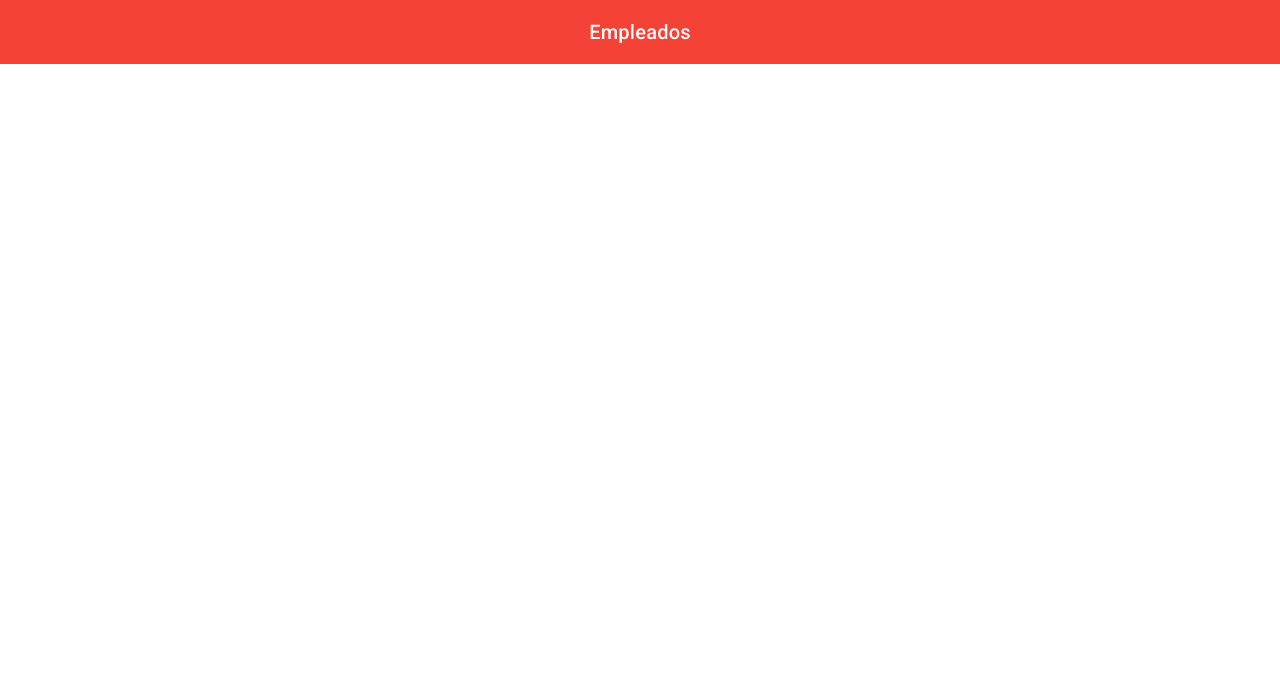
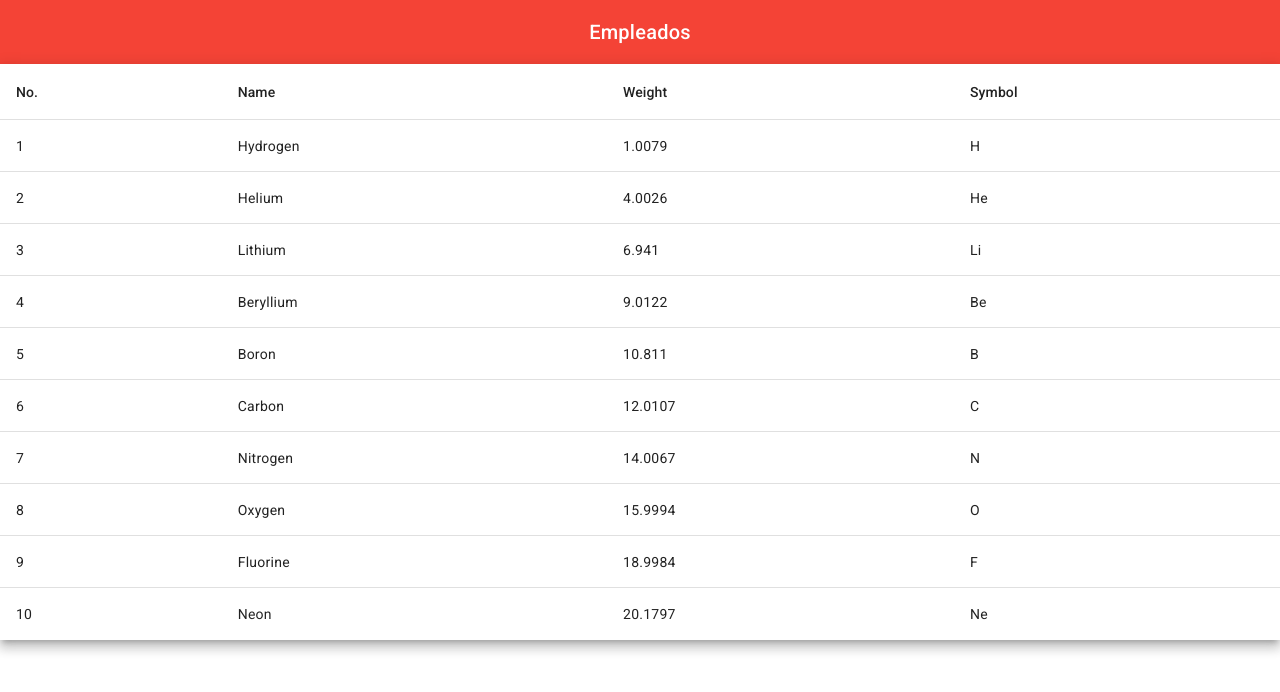
Before and after one commit to rolandoyanique/ABMEmpleado, an Angular app: page / in a window 1280 px wide. Shown: the top 692 px of the page. Built offline with nearby package versions, Linux system fonts and the light colour scheme.

Commit message:
Se adiciono angular material

```diff
--- a/src/app/app.component.html
+++ b/src/app/app.component.html
@@ -1 +1,2 @@
 <app-navbar></app-navbar>
+<app-list-empleado></app-list-empleado>
--- a/src/app/app.component.ts
+++ b/src/app/app.component.ts
@@ -2,10 +2,11 @@
 import { RouterOutlet } from '@angular/router';
 import { MatSlideToggleModule } from '@angular/material/slide-toggle';
 import { NavbarComponent} from '../app/components/navbar/navbar.component'
+import {ListEmpleadoComponent } from '../app/components/list-empleado/list-empleado.component'
 @Component({
   selector: 'app-root',
   standalone: true,
-  imports: [RouterOutlet,MatSlideToggleModule,NavbarComponent],
+  imports: [RouterOutlet,MatSlideToggleModule,NavbarComponent,ListEmpleadoComponent],
   templateUrl: './app.component.html',
   styleUrl: './app.component.css'
 })
--- a/src/app/components/list-empleado/list-empleado.component.html
+++ b/src/app/components/list-empleado/list-empleado.component.html
@@ -1 +1,32 @@
-<p>list-empleado works!</p>
+<table mat-table [dataSource]="dataSource" class="mat-elevation-z8">
+
+  <!--- Note that these columns can be defined in any order.
+        The actual rendered columns are set as a property on the row definition" -->
+
+  <!-- Position Column -->
+  <ng-container matColumnDef="position">
+    <th mat-header-cell *matHeaderCellDef> No. </th>
+    <td mat-cell *matCellDef="let element"> {{element.position}} </td>
+  </ng-container>
+
+  <!-- Name Column -->
+  <ng-container matColumnDef="name">
+    <th mat-header-cell *matHeaderCellDef> Name </th>
+    <td mat-cell *matCellDef="let element"> {{element.name}} </td>
+  </ng-container>
+
+  <!-- Weight Column -->
+  <ng-container matColumnDef="weight">
+    <th mat-header-cell *matHeaderCellDef> Weight </th>
+    <td mat-cell *matCellDef="let element"> {{element.weight}} </td>
+  </ng-container>
+
+  <!-- Symbol Column -->
+  <ng-container matColumnDef="symbol">
+    <th mat-header-cell *matHeaderCellDef> Symbol </th>
+    <td mat-cell *matCellDef="let element"> {{element.symbol}} </td>
+  </ng-container>
+
+  <tr mat-header-row *matHeaderRowDef="displayedColumns"></tr>
+  <tr mat-row *matRowDef="let row; columns: displayedColumns;"></tr>
+</table>
--- a/src/app/components/list-empleado/list-empleado.component.ts
+++ b/src/app/components/list-empleado/list-empleado.component.ts
@@ -1,12 +1,34 @@
 import { Component } from '@angular/core';
-
+import {MatTableModule} from '@angular/material/table';
+export interface PeriodicElement {
+  name: string;
+  position: number;
+  weight: number;
+  symbol: string;
+}
+const ELEMENT_DATA: PeriodicElement[] = [
+  {position: 1, name: 'Hydrogen', weight: 1.0079, symbol: 'H'},
+  {position: 2, name: 'Helium', weight: 4.0026, symbol: 'He'},
+  {position: 3, name: 'Lithium', weight: 6.941, symbol: 'Li'},
+  {position: 4, name: 'Beryllium', weight: 9.0122, symbol: 'Be'},
+  {position: 5, name: 'Boron', weight: 10.811, symbol: 'B'},
+  {position: 6, name: 'Carbon', weight: 12.0107, symbol: 'C'},
+  {position: 7, name: 'Nitrogen', weight: 14.0067, symbol: 'N'},
+  {position: 8, name: 'Oxygen', weight: 15.9994, symbol: 'O'},
+  {position: 9, name: 'Fluorine', weight: 18.9984, symbol: 'F'},
+  {position: 10, name: 'Neon', weight: 20.1797, symbol: 'Ne'},
+];
 @Component({
   selector: 'app-list-empleado',
   standalone: true,
-  imports: [],
+  imports: [MatTableModule],
   templateUrl: './list-empleado.component.html',
   styleUrl: './list-empleado.component.css'
 })
+
+
+
 export class ListEmpleadoComponent {
-
+  displayedColumns: string[] = ['position', 'name', 'weight', 'symbol'];
+  dataSource = ELEMENT_DATA;
 }
```
Also changed, not shown: src/app/components/shared/angular-material/angular-material.module.ts (+5 -3 lines).
